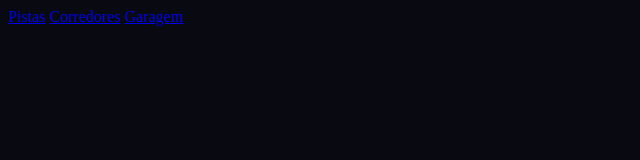
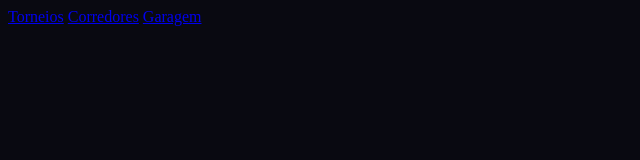
Before and after one commit to ViquePeixoto/projetoCorrida255, a plain HTML site: page html/torneios.html in a window 1280 px wide. Shown: the full height of the page, 0-640 px from the left. Drawn offline with Linux system fonts and the light colour scheme.

Commit message:
Remoção da página "Pistas" na navbar lateral. A seção de pistas estará dentro de uma div na página de torneios.

```diff
--- a/css/style.css
+++ b/css/style.css
@@ -1,10 +1,11 @@
 /* Bibliotecas de estilização */
+
 
 
 /* Configurações padrão para todas as páginas. */
 :root {
     background-color: #090911;
-    color: aliceblue;
+    color: rgb(224, 241, 255);
 
     scrollbar-width: none;
 }
--- a/html/torneios.html
+++ b/html/torneios.html
@@ -11,12 +11,16 @@
     <main id="corpoPrincipal_Pistas" class="corpoPrincipal">
 
         <section id="secaoSideBar">
-            <a href="./pistas.html">Pistas</a>
+            <a href="./torneios.html">Torneios</a>
             <a href="./corredores.html">Corredores</a>
             <a href="./garagem.html">Garagem</a>
             <br><br>
         </section>
 
+        <section id="secaoMelhoresTorneios">
+
+
+        </section>
     </main>
 
 </body>
```
Also changed, not shown: html/garagem.html (+3 -3 lines), html/index.html (+1 -1 lines).
